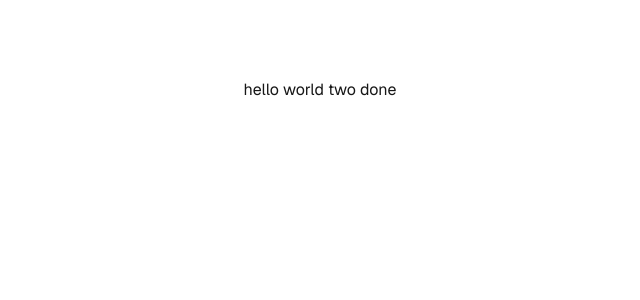
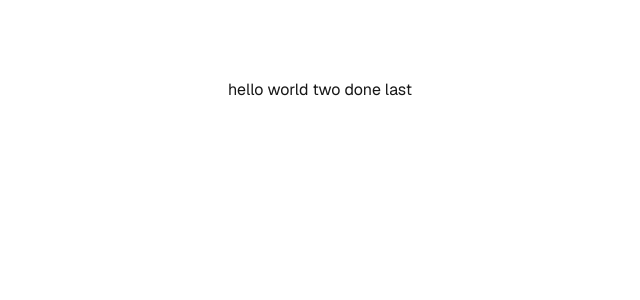
Before and after one commit to Govinda-Upadhya/ciprac, a Next.js app: page / in a window 1280 px wide. Shown: the top 300 px of the page, without its empty margins (320-960 px from the left). Built offline with nearby package versions, Linux system fonts and the light colour scheme.

Commit message:
for the last time

```diff
--- a/app/page.tsx
+++ b/app/page.tsx
@@ -3,7 +3,7 @@ import Image from 'next/image';
 export default function Home() {
   return (
     <div className="font-sans grid grid-rows-[20px_1fr_20px] items-center justify-items-center min-h-screen p-8 pb-20 gap-16 sm:p-20">
-      hello world two done
+      hello world two done last
     </div>
   );
 }
```
